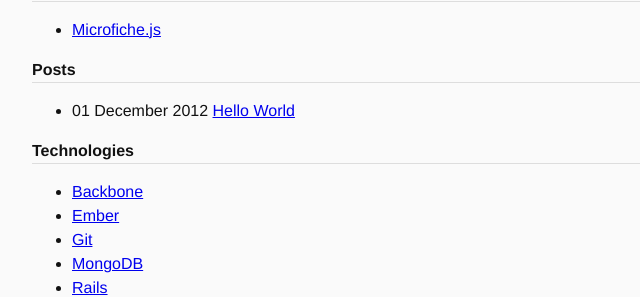
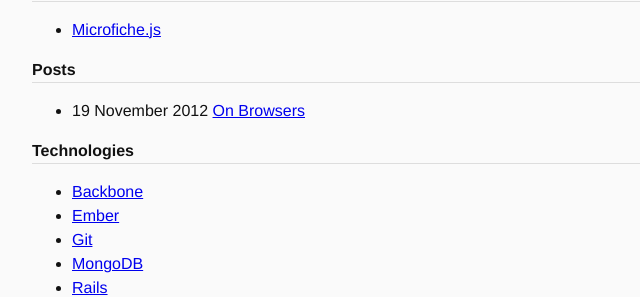
Before and after one commit to jgwhite/jgwhite.github.io, a Jekyll site: the page built from index.md, in a window 1280 px wide. Shown: the part 201-498 px from the top of the page, without its empty margins (0-640 px from the left). Built offline with Jekyll 4.4.1, drawn with Linux system fonts in a browser that asks for light colours.

Commit message:
New post: On Browsers

```diff
--- a/_layouts/default.html
+++ b/_layouts/default.html
@@ -2,7 +2,13 @@
 <html>
 <head>
   <meta charset="utf-8">
-  <title>{{ page.title }}</title>
+
+  {% if page.title == 'Home' %}
+    <title>Jamie White</title>
+  {% else %}
+    <title>{{ page.title }} - Jamie White</title>
+  {% endif %}
+
   <link rel="stylesheet" href="/css/jgwhite.css">
 </head>
 <body>
--- /dev/null
+++ b/_posts/2012-11-19-on-browsers.md
@@ -0,0 +1,6 @@
+---
+layout: default
+title: On Browsers
+---
+
+# On Browsers
--- a/_posts/2012-12-01-hello-world.md
+++ /dev/null
@@ -1,6 +0,0 @@
----
-layout: default
-title: Hello World
----
-
-# {{page.title}}
```
